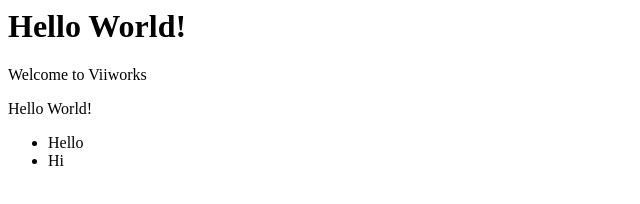
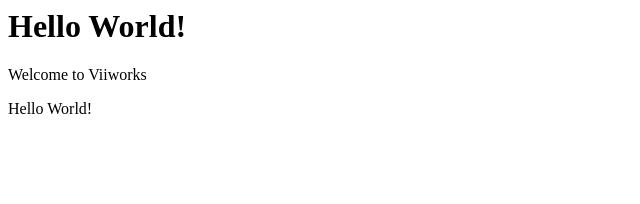
Before and after one commit to izamarasigan/project1, a plain HTML site: page index.html in a window 1280 px wide. Shown: the full height of the page, 0-640 px from the left. Drawn offline with Linux system fonts and the light colour scheme.

Commit message:
Changes in index.html

```diff
--- a/index.html
+++ b/index.html
@@ -6,9 +6,5 @@
 	<h1>Hello World!</h1>
 	<p>Welcome to Viiworks</p>
 	<p>Hello World!</p>
-	<ul>
-		<li>Hello</li>
-		<li>Hi</li>
-	</ul>
 </body>
 </html>
```
